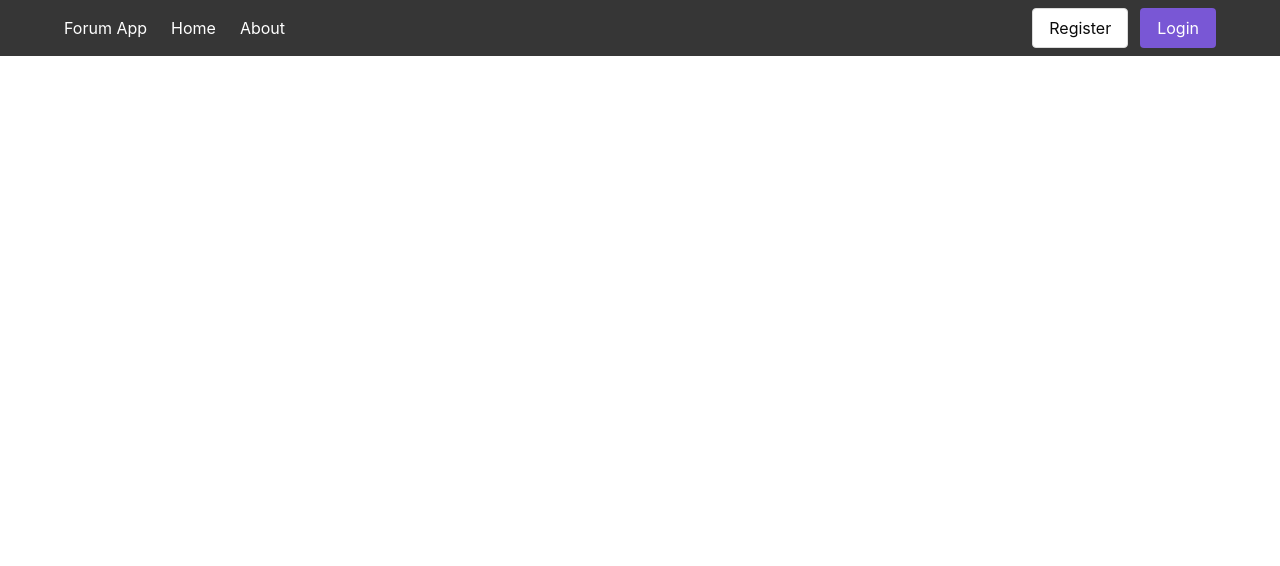
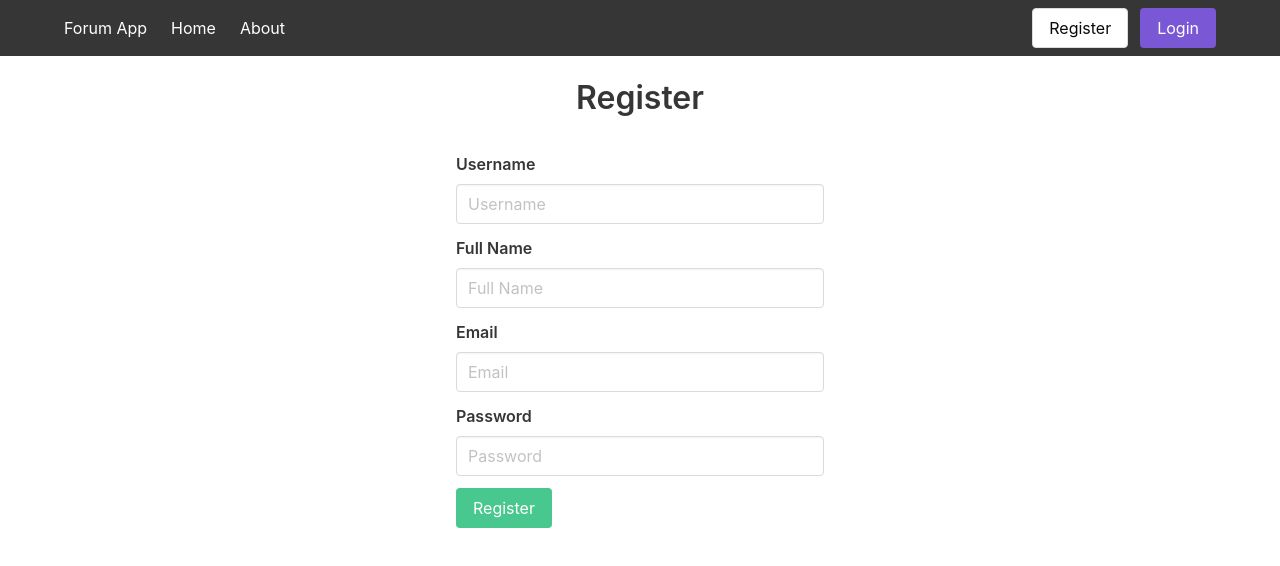
Before and after one commit to ermal-abiti/forum-app, a Vue app in the folder frontend/: page /register in a window 1280 px wide. Shown: the top 566 px of the page. Built offline with nearby package versions, Linux system fonts and the light colour scheme; no server answers.

Commit message:
frontend - add Register component and user registration

```diff
--- /dev/null
+++ b/frontend/src/components/auth/Register.vue
@@ -0,0 +1,99 @@
+<template>
+    <div class="container mt-5">
+        <h1 class="title has-text-centered">Register</h1>
+        <div class="columns mt-5">
+            <div class="column is-one-third"></div>
+            <div class="column is-one-third">
+                <form class="form-horizontal" @submit="loginMethod">
+                    <fieldset>
+
+                    <!-- Form Name -->
+                    <legend></legend>
+
+                    <!-- Text input-->
+                    <div class="field">
+                    <label class="label" for="username">Username</label>
+                    <div class="control">
+                        <input id="username" name="username" type="text" placeholder="Username" class="input " required="">
+
+                    </div>
+                    </div>
+
+                    <div class="field">
+                    <label class="label" for="username">Full Name</label>
+                    <div class="control">
+                        <input id="fullName" name="fullName" type="text" placeholder="Full Name" class="input " required="">
+
+                    </div>
+                    </div>
+
+                    <div class="field">
+                    <label class="label" for="username">Email</label>
+                    <div class="control">
+                        <input id="email" name="email" type="text" placeholder="Email" class="input " required="">
+
+                    </div>
+                    </div>
+
+                    <!-- Password input-->
+                    <div class="field">
+                    <label class="label" for="password">Password</label>
+                    <div class="control">
+                        <input id="password" name="password" type="password" placeholder="Password" class="input " required="">
+
+                    </div>
+                    </div>
+
+                    <!-- Button -->
+                    <div class="field">
+                    <label class="label" for="registerbtn"></label>
+                    <div class="control">
+                        <button id="registerbtn" name="registerbtn" class="button is-success">Register</button>
+                    </div>
+                    </div>
+
+                    </fieldset>
+                </form>
+            </div>
+            <div class="column is-one-third"></div>
+        </div>
+
+    </div>
+</template>
+
+<script>
+import axios from "axios"
+
+export default {
+    name: "Register",
+    methods: {
+        loginMethod(e) {
+            e.preventDefault();
+            try {
+                axios.post("http://localhost:5050/api/users/register",
+                    {
+                    username: e.target.username.value,
+                    fullName: e.target.fullName.value,
+                    email: e.target.email.value,
+                    password: e.target.password.value
+                })
+                .then(res => {
+                    console.log(res.data);
+                    document.cookie = `token=${res.data.token}`
+                    document.cookie = `userid=${res.data.userid}`
+                    this.$store.dispatch('authCheck')
+                })
+                this.$router.push({path:'/'})
+
+            }
+            catch(err) {
+                console.log(err);
+            }
+        }
+    }
+}
+</script>
+
+<style>
+
+</style>
--- a/frontend/src/router/index.js
+++ b/frontend/src/router/index.js
@@ -4,18 +4,12 @@ import isAuth from '../cookies/isAuth.js'
 import VueRouter from 'vue-router'
 import Home from '../views/Home.vue'
 import Login from '../components/auth/Login.vue'
+import Register from '../components/auth/Register.vue'
 import store from '../store.js';
 Vue.use(VueRouter)
 
-// function loginTest(to, from, next) {
-//   isAuth().then(res=> {
-//     let isAuthenticated = res
-//     if (to.name !== 'Login' && !isAuthenticated) next({ name: 'Login' })
-//     else next()
-//   })
-//   // console.log(isAuthenticated);
-// }
-function loginTest2(to, from, next) {
+
+function loginTest(to, from, next) {
   if (to.name !== 'Login' && !(store.state.loggedIn)) next({ name: 'Login' })
     else next()
 }
@@ -31,7 +25,7 @@ const routes = [
     path: '/about',
     name: 'About',
     beforeEnter (to, from, next) {
-      loginTest2(to, from, next)
+      loginTest(to, from, next)
     },
     // route level code-splitting
     // this generates a separate chunk (about.[hash].js) for this route
@@ -50,7 +44,20 @@ const routes = [
         else next()
       })
 
-  }
+    }
+  },
+  {
+    path: '/register',
+    name: 'Register',
+    component: Register,
+    beforeEnter (to, from, next) {
+      isAuth().then(res =>{
+        let isAuthenticated = res
+        if (to.name == 'Register' && isAuthenticated) next({name:'Home'})
+        else next()
+      })
+
+    }
   }
 ]
 
```
Also changed, not shown: 1 other file (tests, documents, lock files or other folders).
